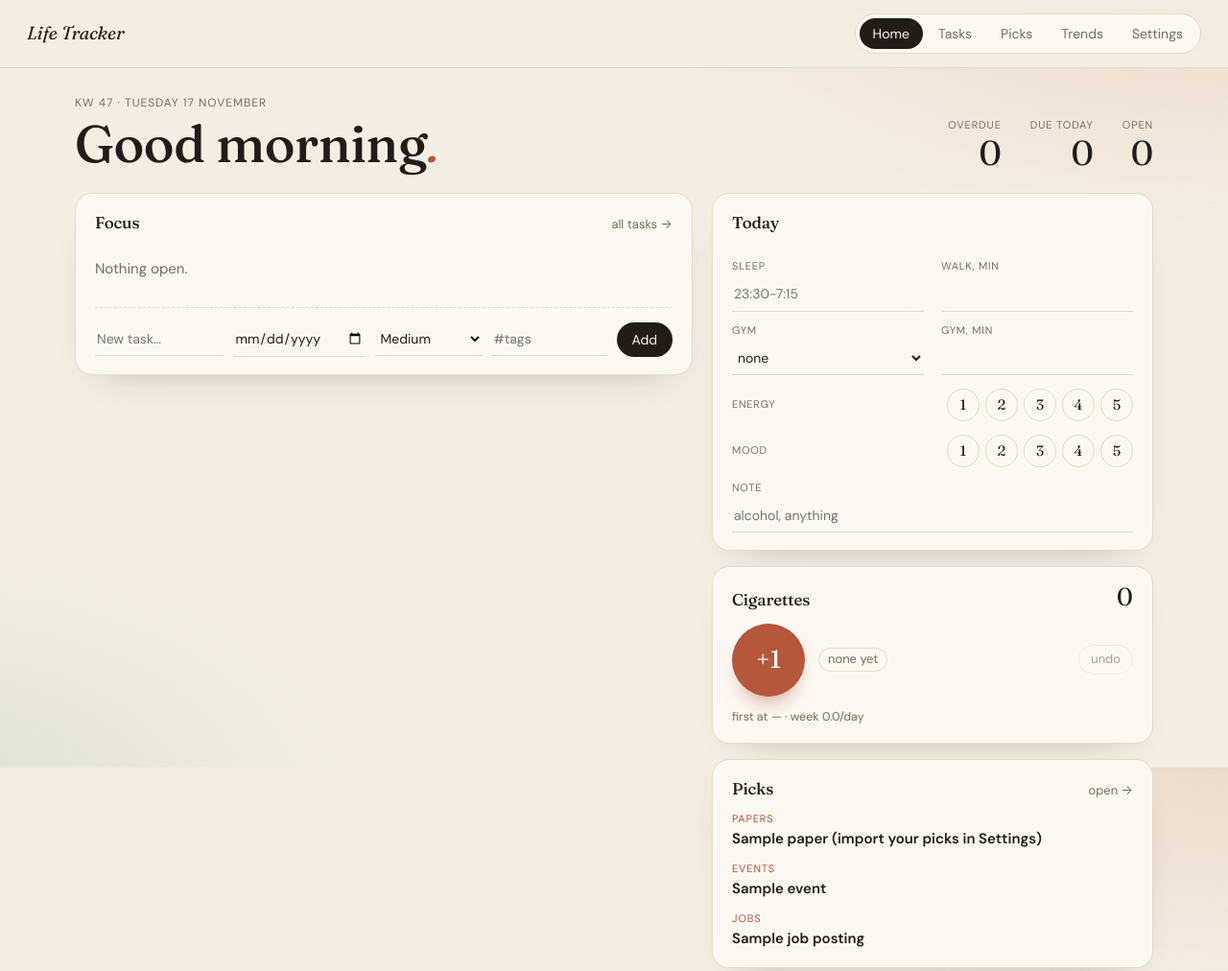
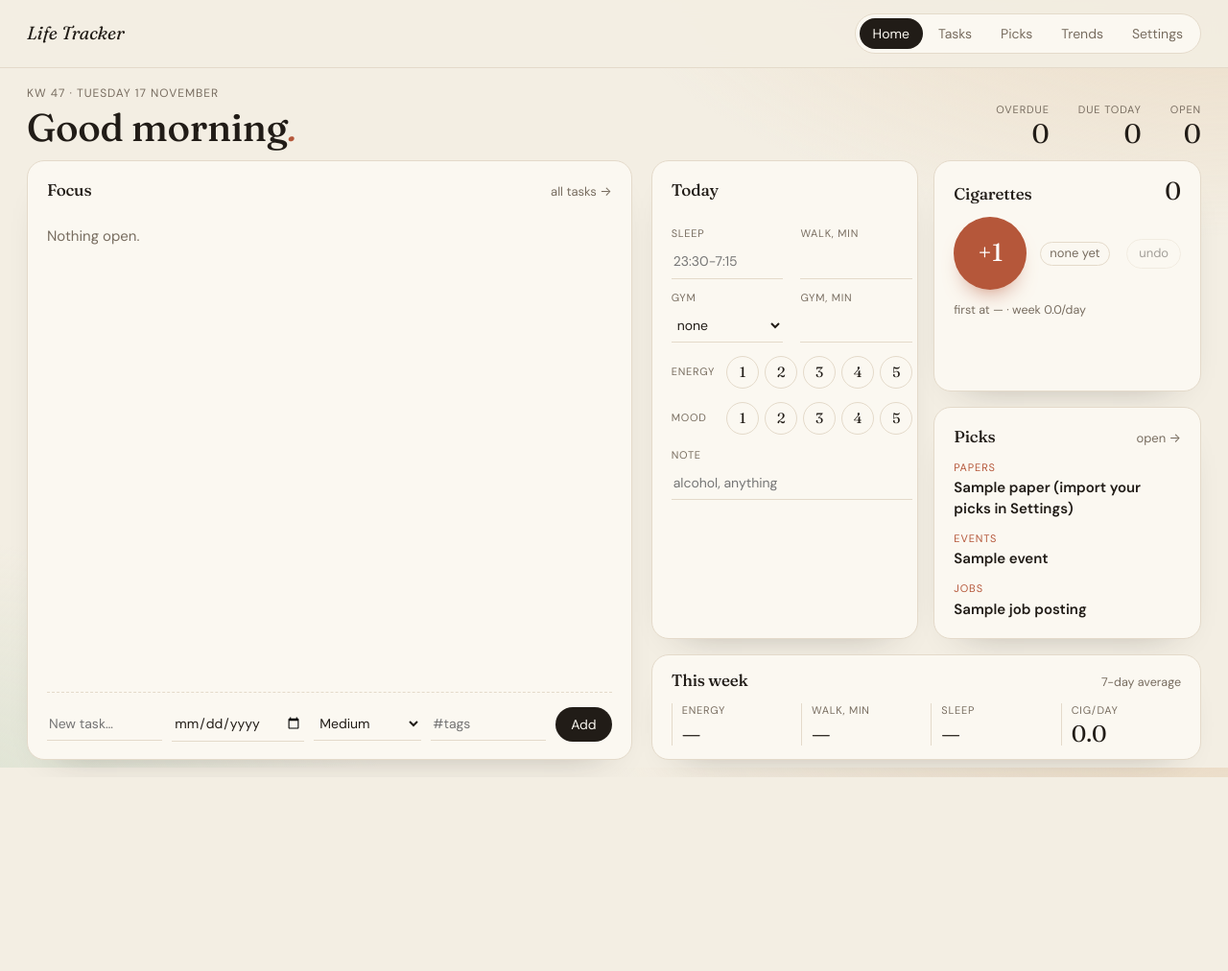
Before and after one commit to Reza31342/life-tracker, a plain HTML site: page index.html in a window 1280 px wide. Shown: the top 1012 px of the page at 96% size. After the commit the page ends 810 px from the top, so only its background shows below. Drawn offline with Linux system fonts and the light colour scheme.

Commit message:
Home: fit on one desktop screen; picks tab renamed to Current
Co-Authored-By: Claude Haiku 5.5 <noreply@anthropic.com>
Claude-Session: https://claude.ai/code/session_017KZkkoJcHXfbNjfKGW9YEj

```diff
--- a/app.js
+++ b/app.js
@@ -290,7 +290,7 @@ function viewHome() {
     </dl>
   </header>
   <div class="home">
-    <section class="card">
+    <section class="card focus">
       <div class="card-head"><h2>Focus</h2><a class="link" href="#tasks">all tasks →</a></div>
       <ul class="tasks">${sorted.slice(0, 8).map(taskRow).join('') || '<li class="empty">Nothing open.</li>'}</ul>
       ${sorted.length > 8 ? `<a class="more" href="#tasks">+${sorted.length - 8} more</a>` : ''}
@@ -299,7 +299,7 @@ function viewHome() {
     <div class="side">
       ${logCard()}
       <section class="card cig" id="cigs">${cigInner()}</section>
-      <section class="card">
+      <section class="card picks-card">
         <div class="card-head"><h2>Picks</h2><a class="link" href="#picks">open →</a></div>
         <ol class="mini-picks">${picks.map((p) => {
           const url = safeUrl(p.url);
@@ -380,7 +380,7 @@ function viewPicks() {
     <header class="page-head">
       <h1>Picks</h1>
       <div class="seg-tabs">
-        <button type="button" data-act="pick-tab" data-tab="current" aria-pressed="${ui.pickTab === 'current'}">This week</button>
+        <button type="button" data-act="pick-tab" data-tab="current" aria-pressed="${ui.pickTab === 'current'}">Current</button>
         <button type="button" data-act="pick-tab" data-tab="saved" aria-pressed="${ui.pickTab === 'saved'}">Saved</button>
       </div>
     </header>
@@ -547,6 +547,7 @@ function currentRoute() {
 
 function render() {
   const r = currentRoute();
+  document.body.dataset.route = r;
   document.querySelectorAll('[data-route]').forEach((a) => {
     const on = a.dataset.route === r;
     if (on) a.setAttribute('aria-current', 'page');
--- a/styles.css
+++ b/styles.css
@@ -159,6 +159,28 @@ main{max-width:1180px;margin:0 auto;padding:28px 28px 80px}
 .row{display:flex;gap:10px;align-items:center;flex-wrap:wrap}
 .trends .card{min-width:0}
 
+/* desktop home: one screen, no scrolling */
+@media (min-width:901px){
+  body[data-route=home]{height:100vh;overflow:hidden}
+  body[data-route=home] main{height:calc(100vh - 61px);max-width:none;padding:18px 28px;display:flex;flex-direction:column}
+  body[data-route=home] #view{flex:1;min-height:0;display:flex;flex-direction:column}
+  body[data-route=home] .hero{margin-bottom:14px}
+  body[data-route=home] .hero h1{font-size:40px}
+  body[data-route=home] .kpis dd{font-size:28px}
+  .home{flex:1;min-height:0;grid-template-columns:minmax(0,1.1fr) minmax(0,1fr);align-items:stretch}
+  .home > .focus{min-height:0;display:flex;flex-direction:column}
+  .focus .tasks{flex:1;min-height:0;overflow:auto}
+  .side{min-height:0;grid-template-columns:minmax(0,1fr) minmax(0,1fr);grid-template-rows:minmax(0,1fr) minmax(0,1fr) auto;grid-template-areas:"log cigs" "log picks" "week week"}
+  .side > .card{min-height:0;overflow:hidden}
+  .side .log{grid-area:log}
+  #cigs{grid-area:cigs}
+  .picks-card{grid-area:picks;display:flex;flex-direction:column}
+  #week{grid-area:week;padding:14px 20px}
+  #week .week-kpi{margin:0}
+  .mini-picks{overflow:auto;flex:1;min-height:0}
+  .log{align-content:start}
+}
+
 /* phone */
 @media (max-width:900px){
   .home,.trends{grid-template-columns:1fr}
```
